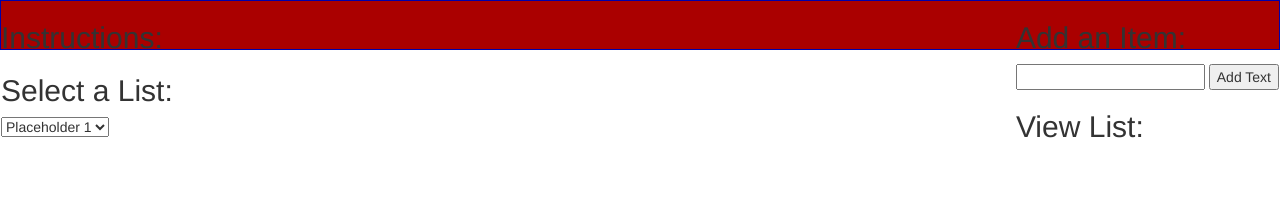
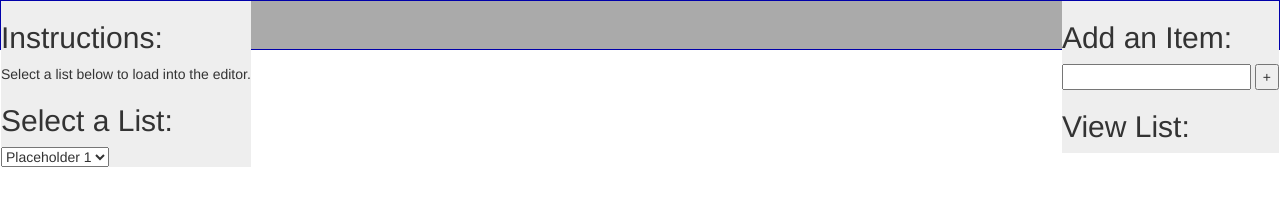
Before and after one commit to Dragonfyre51/List-Module, a plain HTML site: page index.html in a window 1280 px wide. Drawn offline with nearby package versions, Linux system fonts and the light colour scheme.

Commit message:
progress anchor 10/26
fallback for the day's changes. Improve styling, make backgrounds less
eye-bleeding. Need to fix alignment issues still.

```diff
--- a/index.html
+++ b/index.html
@@ -22,17 +22,22 @@
 <style>
 
 	#wrapper {
-		background-color:#a00;
+		background-color:#aaa;
 		border:1px solid #00a;
 		height:50px;
 	}
+	.listwindow {
+		background-color:#eee;
+	}
+	.list
 
 
 </style>
 <div id="wrapper">
-<div class="pull-left">
+<div class="pull-left listwindow">
 	<div>
 	<h2>Instructions:</h2>
+	<p>Select a list below to load into the editor.</p>
 	</div>
 	<div>
 	<h2>Select a List:</h2>
@@ -44,11 +49,11 @@
 
 	</div>
 </div>
-<div class="pull-right">
+<div class="pull-right listwindow">
 	<div>
 		<h2>Add an Item:</h2>
 		<input id="textInput" type="text" />
-		<button id="addBtn" type="button">Add Text</button>
+		<button id="addBtn" type="button">+</button>
 	</div>
 
 
```
